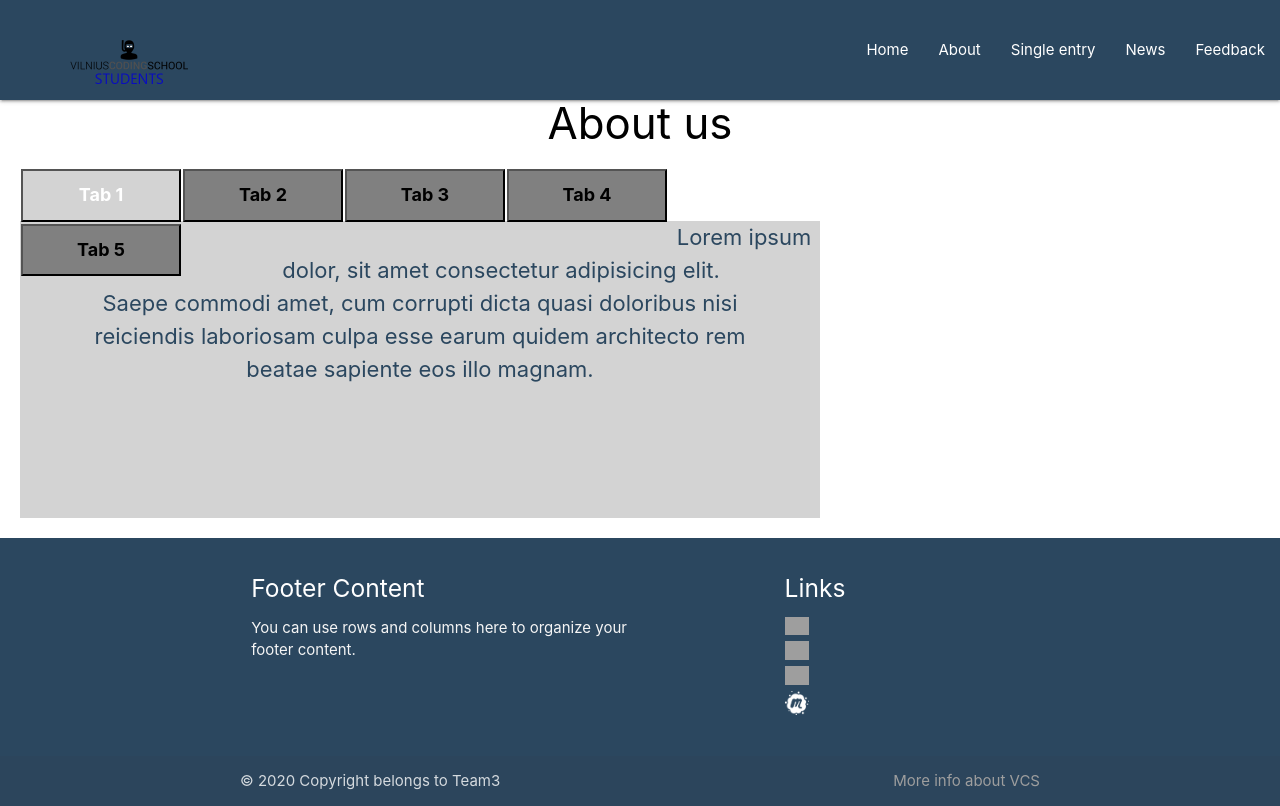
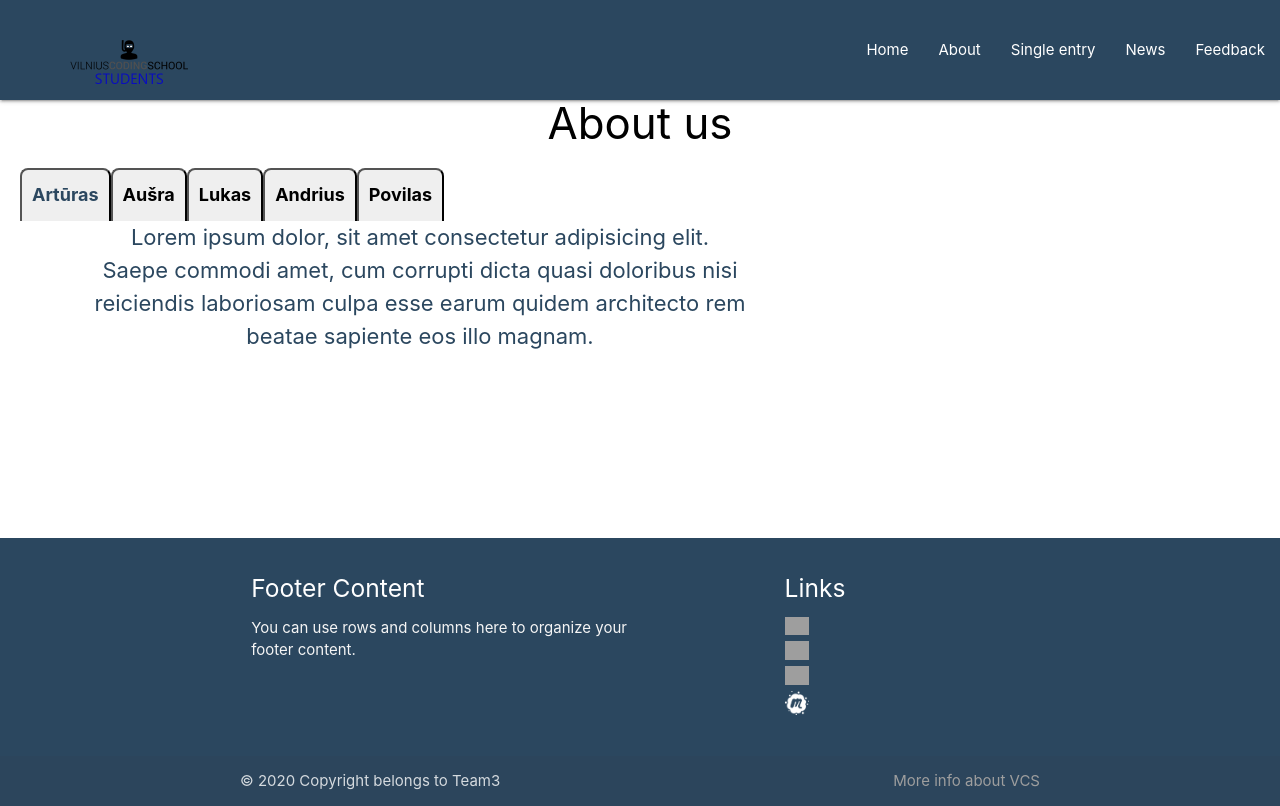
Before and after one commit to Arturasrom/grupe3, a PHP site: page /about.php in a window 1280 px wide. Run offline with PHP 8.4, Linux system fonts and the light colour scheme; grey boxes are pictures that could not be loaded.

Commit message:
pakeitimai tabu

```diff
--- a/about.php
+++ b/about.php
@@ -4,11 +4,11 @@
 <div style="padding: 20px">
     <div class="tabContainer">
         <div class="buttonContainer">
-            <button onclick="showPanel(0,'#C0C0C0')">Tab 1</button>
-            <button onclick="showPanel(1,'#D3D3D3')">Tab 2</button>
-            <button onclick="showPanel(2,'#C0C0C0')">Tab 3</button>
-            <button onclick="showPanel(3,'#D3D3D3')">Tab 4</button>
-            <button onclick="showPanel(4,'#C0C0C0')">Tab 5</button>
+            <button onclick="showPanel(0)">Artūras</button>
+            <button onclick="showPanel(1)">Aušra</button>
+            <button onclick="showPanel(2)">Lukas</button>
+            <button onclick="showPanel(3)">Andrius</button>
+            <button onclick="showPanel(4)">Povilas</button>
         </div>
         <div class="tabPanel">
             Lorem ipsum dolor, sit amet consectetur adipisicing elit. <br>
--- a/scripts/script.js
+++ b/scripts/script.js
@@ -29,20 +29,17 @@ document.addEventListener('DOMContentLoaded', function() {
 var tabButtons=document.querySelectorAll(".tabContainer .buttonContainer button");
 var tabPanels=document.querySelectorAll(".tabContainer .tabPanel");
 
-function showPanel(panelIndex,colorCode) {
+function showPanel(panelIndex) {
     tabButtons.forEach(function(node){
-        node.style.backgroundColor="";
         node.style.color="";
     });
-    tabButtons[panelIndex].style.backgroundColor=colorCode;
-    tabButtons[panelIndex].style.color="white";
+    tabButtons[panelIndex].style.color="#2b475f";
     tabPanels.forEach(function(node){
         node.style.display="none";
     });
     tabPanels[panelIndex].style.display="block";
-    tabPanels[panelIndex].style.backgroundColor=colorCode;
 }
-showPanel(0,'#D3D3D3');
+showPanel(0);
 /* Andriaus  kodas: */
 
 
--- a/styles/style.css
+++ b/styles/style.css
@@ -50,7 +50,7 @@
 
 h1 {
     text-align: center;
-}
+}h
 
 h1.title {
     text-align: center;
@@ -118,25 +118,25 @@ h3{
 }
 
 .tabContainer .buttonContainer button {
-    width: 20%;
+    width: auto;
     height: 100%;
     float: left;
-    margin: 1px;
-    outline: none;
     cursor: pointer;
     padding: 10px;
     font-size: 18px;
     font-weight: bold;
-    background-color: grey;
+    border-top-left-radius: 8px;
+    border-top-right-radius: 8px;
+    border-bottom: none;
 }
 
 .tabContainer .buttonContainer button:hover {
     background-color: #2b475f;
+    color: white;
 }
 
 .tabContainer .tabPanel {
     height: 85%;
-    background-color: lightgray;
     color: #2b475f;
     text-align: center;
     box-sizing: border-box;
```
